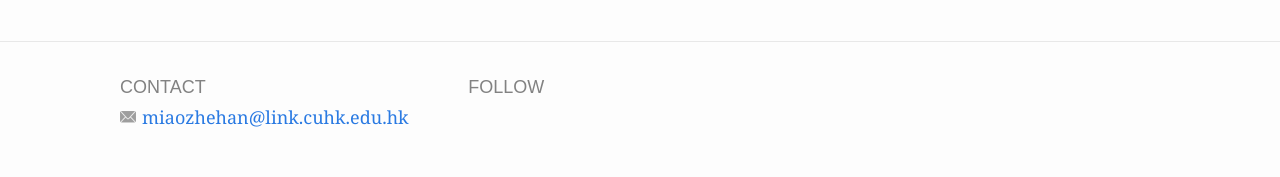
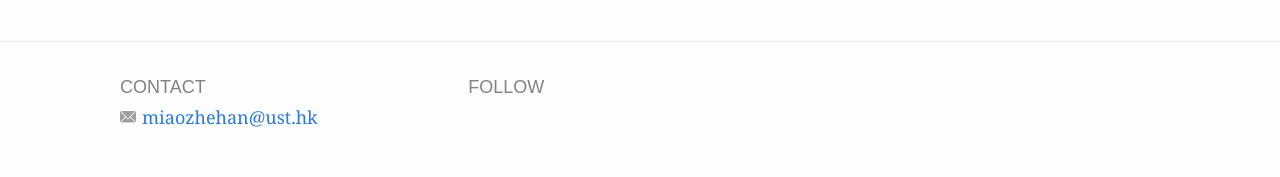
Before and after one commit to miaozhehan99/miaozhehan99.github.io, a Jekyll site: the page built from index.md, in a window 1280 px wide. Shown: the part 806-983 px from the top of the page. Built offline with Jekyll 4.4.1, drawn with Linux system fonts in a browser that asks for light colours.

Commit message:
Update _config.yml

```diff
--- a/_config.yml
+++ b/_config.yml
@@ -20,8 +20,8 @@ footer:
   show_powered_by: false
   contact:
     - name: Email
-      value: miaozhehan@link.cuhk.edu.hk
-      link: mailto:miaozhehan@link.cuhk.edu.hk
+      value: miaozhehan@ust.hk
+      link: mailto:miaozhehan@ust.hk
   # follow:
   #   - name: Twitter
   #     link: http://twitter.com/YourTwitterUsername
```
